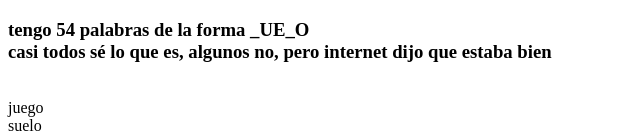
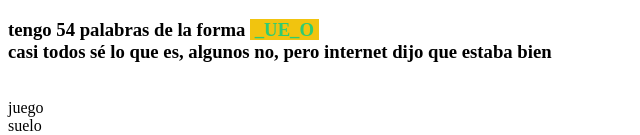
Before and after one commit to soy-saic/palabras, a plain HTML site: page _UE_O.html in a window 1280 px wide. Shown: the top 135 px of the page, without its empty margins (0-640 px from the left). Drawn offline with Linux system fonts and the light colour scheme.

Commit message:
Add files via upload

```diff
--- a/_UE_O.html
+++ b/_UE_O.html
@@ -7,7 +7,8 @@
 </head>
 <body>
     <h3>
-        tengo 54 palabras de la forma &#95;UE&#95;O<br>
+        tengo 54 palabras de la forma
+		<span style="background-color:#f1c40f;color:#2ecc71;">&nbsp&#95;UE&#95;O&nbsp</span><br>
         casi todos sé lo que es, algunos no, pero internet dijo que estaba bien
     </h3>
 <br>juego
```
Also changed, not shown: index.html (+2 -1 lines).
